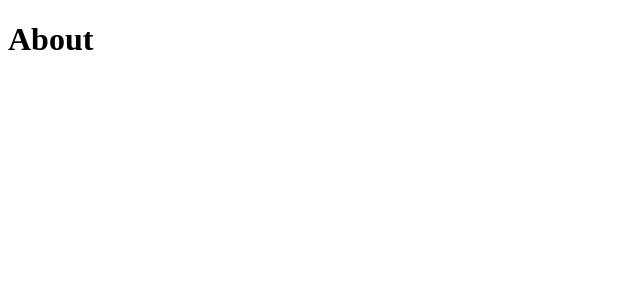
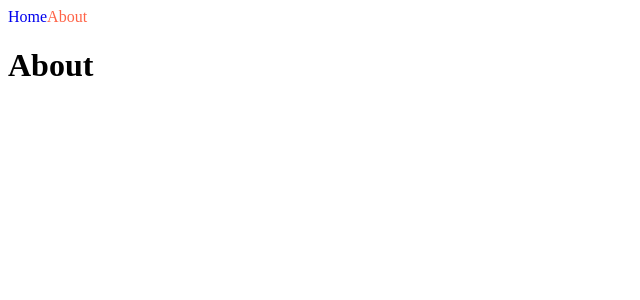
Before and after one commit to grey939597/nextjs-intro, a Next.js app: page /about in a window 1280 px wide. Shown: the top 300 px of the page, without its empty margins (0-640 px from the left). Built offline with nearby package versions, Linux system fonts and the light colour scheme.

Commit message:
#1.4 CSS Modules

```diff
--- /dev/null
+++ b/components/NavBar.module.css
@@ -0,0 +1,7 @@
+.link {
+  text-decoration: none;
+}
+
+.active {
+  color: tomato;
+}
--- /dev/null
+++ b/components/Navbar.js
@@ -0,0 +1,29 @@
+import Link from "next/link";
+import { useRouter } from "next/router";
+import styles from "./NavBar.module.css";
+
+export default function NavBar() {
+  const router = useRouter();
+  return (
+    <nav>
+      <Link href="/">
+        <a
+          className={`${styles.link} ${
+            router.pathname === "/" ? styles.active : ""
+          }`}
+        >
+          Home
+        </a>
+      </Link>
+      <Link href="/about">
+        <a
+          className={`${styles.link} ${
+            router.pathname === "/about" ? styles.active : ""
+          }`}
+        >
+          About
+        </a>
+      </Link>
+    </nav>
+  );
+}
--- a/pages/about.js
+++ b/pages/about.js
@@ -1,3 +1,10 @@
+import NavBar from "../components/Navbar";
+
 export default function About() {
-  return <h1>About</h1>;
+  return (
+    <>
+      <NavBar></NavBar>
+      <h1>About</h1>
+    </>
+  );
 }
```
Also changed, not shown: pages/index.js (+8 -1 lines).
